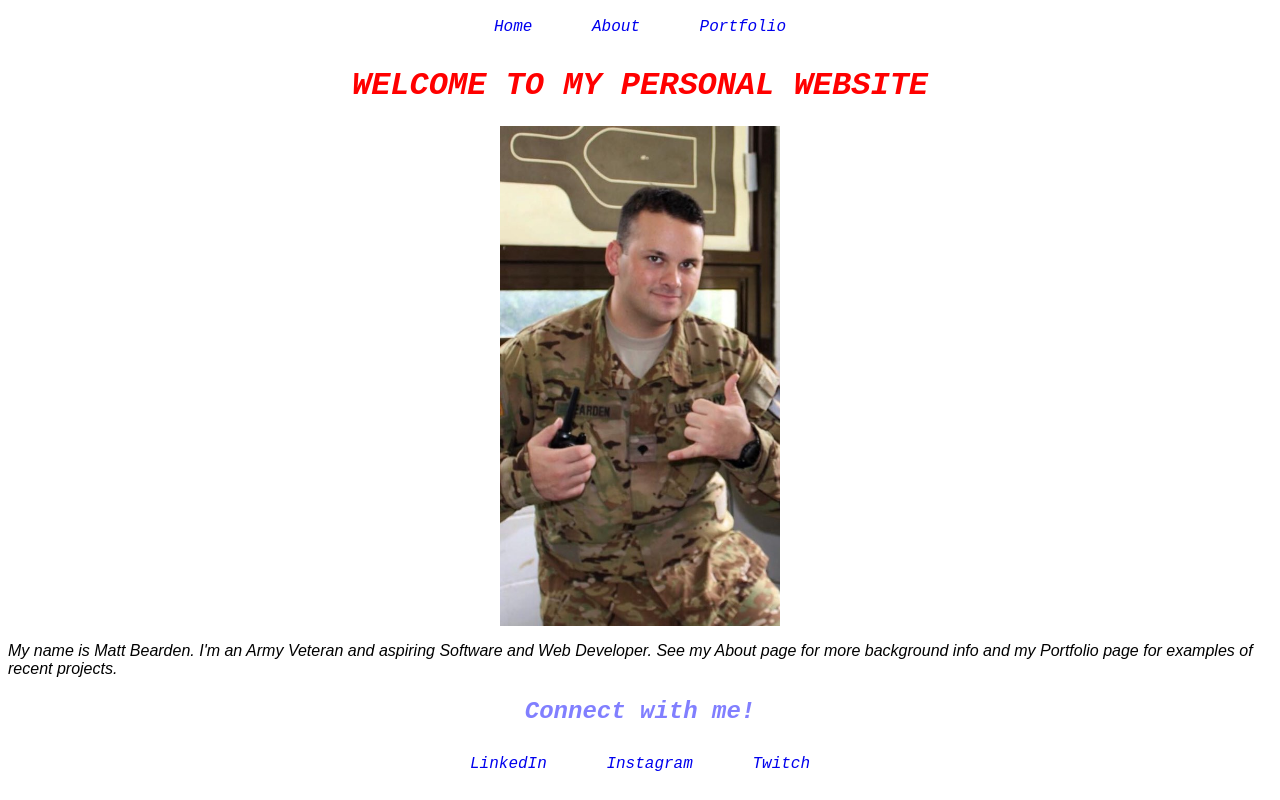
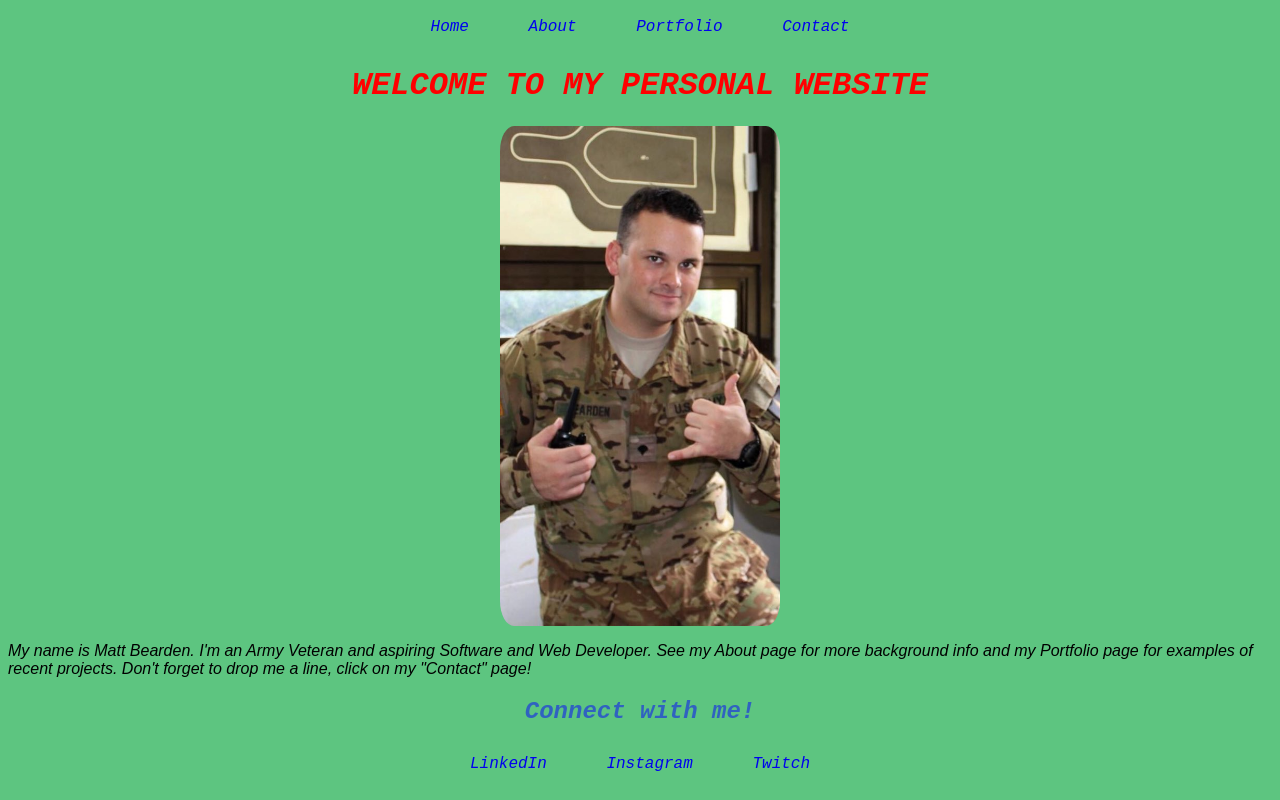
Before and after one commit to bearden86/personal-website-2, a plain HTML site: page index.html in a window 1280 px wide. Drawn offline with Linux system fonts and the light colour scheme.

Commit message:
minor styling changes, added contact page to the nav bar

```diff
--- a/index.html
+++ b/index.html
@@ -17,6 +17,7 @@
       <li><a href="./index.html">Home</a></li>  <!--link html files to one another-->
       <li><a href="./about.html">About</a></li>
       <li><a href="./portfolio.html">Portfolio</a></li>
+      <li><a href="./contact.html">Contact</a></li>
     </ul>
   </nav>
 
@@ -24,7 +25,7 @@
   <div class="container">
     <img id="homepage image" src="1471089044750.jpg" />
   </div>
-  <p class="p1">My name is Matt Bearden. I'm an Army Veteran and aspiring Software and Web Developer. See my About page for more background info and my Portfolio page for examples of recent projects.</P>
+  <p class="p1">My name is Matt Bearden. I'm an Army Veteran and aspiring Software and Web Developer. See my About page for more background info and my Portfolio page for examples of recent projects. Don't forget to drop me a line, click on my "Contact" page!</P>
 
 
   <h2 class="contact-info">Connect with me!</h2>
--- a/style.css
+++ b/style.css
@@ -2,6 +2,10 @@
 * {
     font-family: 'Courier New', Courier, monospace;
     font-style:oblique;
+}
+
+body {
+    background-color: rgb(93, 197, 128);
 }
 
 .container {
@@ -61,5 +65,7 @@ p {
 }
 
 img {
+    display: flex;
     height: 500px;
+    border-radius: 5%;
 }
```
Also changed, not shown: about.html (+1 -0 lines), portfolio.html (+1 -0 lines).
